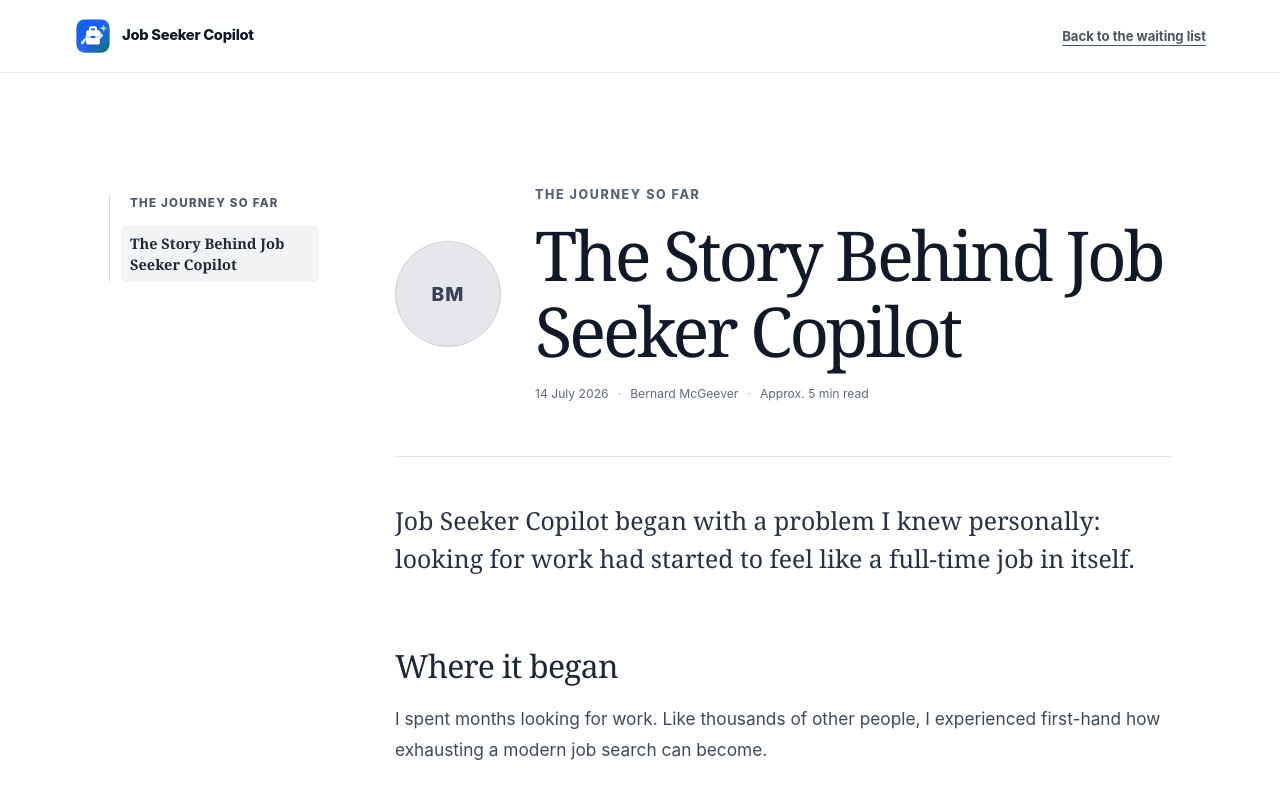
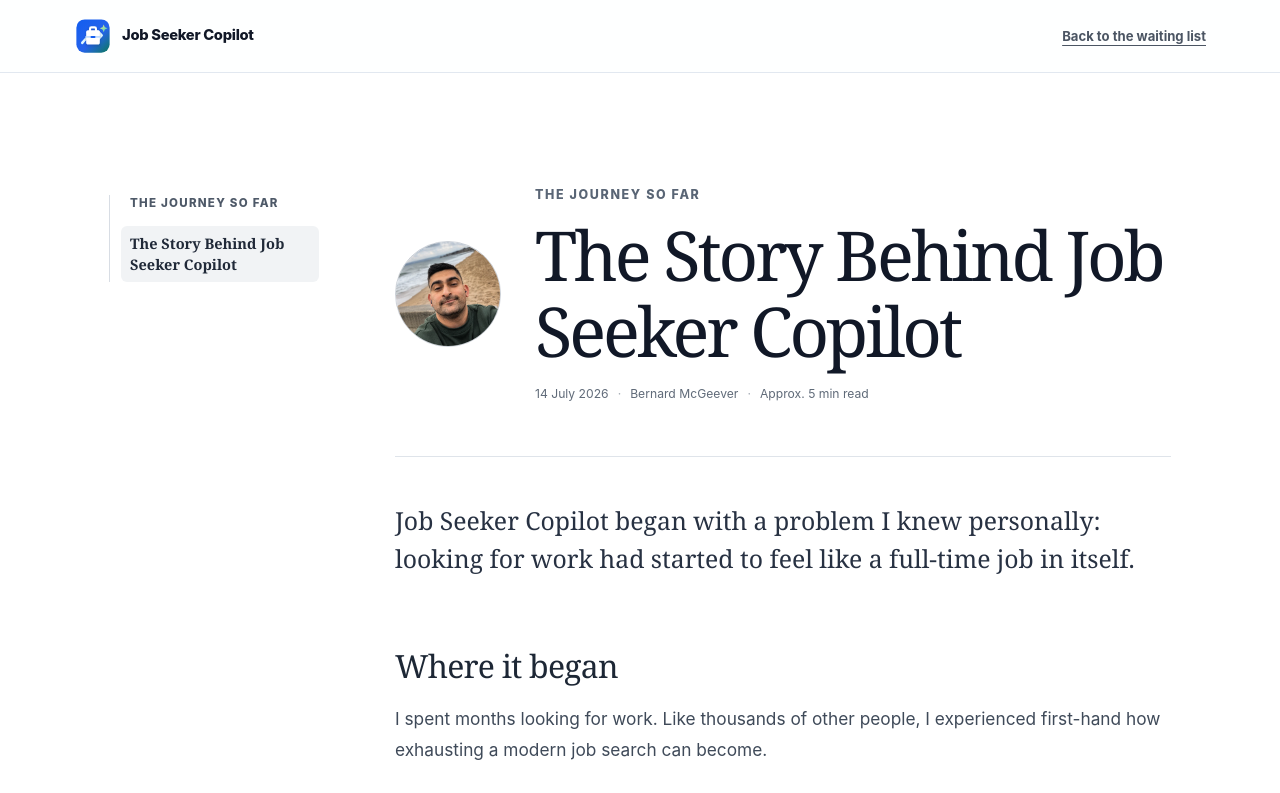
Before and after one commit to jobseekercopilot/job-seeker-copilot-landing, an Angular app: page /about in a window 1280 px wide. Shown: the top 793 px of the page. Built offline with nearby package versions, Linux system fonts and the light colour scheme.

Commit message:
Add founder portrait to journey story

```diff
--- a/src/app/pages/about/about.css
+++ b/src/app/pages/about/about.css
@@ -92,18 +92,12 @@
   padding-bottom: clamp(32px, 6vw, 52px);
 }
 
-.founder-mark {
-  align-items: center;
-  background: #e5e7eb;
+.founder-portrait {
   border: 1px solid #cbd0d7;
   border-radius: 50%;
-  color: #374151;
-  display: flex;
-  font-size: 1.2rem;
-  font-weight: 800;
   height: clamp(76px, 12vw, 106px);
-  justify-content: center;
-  letter-spacing: 0.05em;
+  object-fit: cover;
+  object-position: center;
   width: clamp(76px, 12vw, 106px);
 }
 
--- a/src/app/pages/about/about.html
+++ b/src/app/pages/about/about.html
@@ -19,7 +19,13 @@
 
     <article class="about-article">
       <header class="article-header">
-        <div class="founder-mark" aria-hidden="true">BM</div>
+        <img
+          class="founder-portrait"
+          src="/images/bernard-mcgeever.webp"
+          width="106"
+          height="106"
+          alt="Bernard McGeever"
+          fetchpriority="high">
         <div>
           <span class="eyebrow">The Journey So Far</span>
           <h1>The Story Behind Job Seeker Copilot</h1>
```
Also changed, not shown: public/images/bernard-mcgeever.webp (added).
